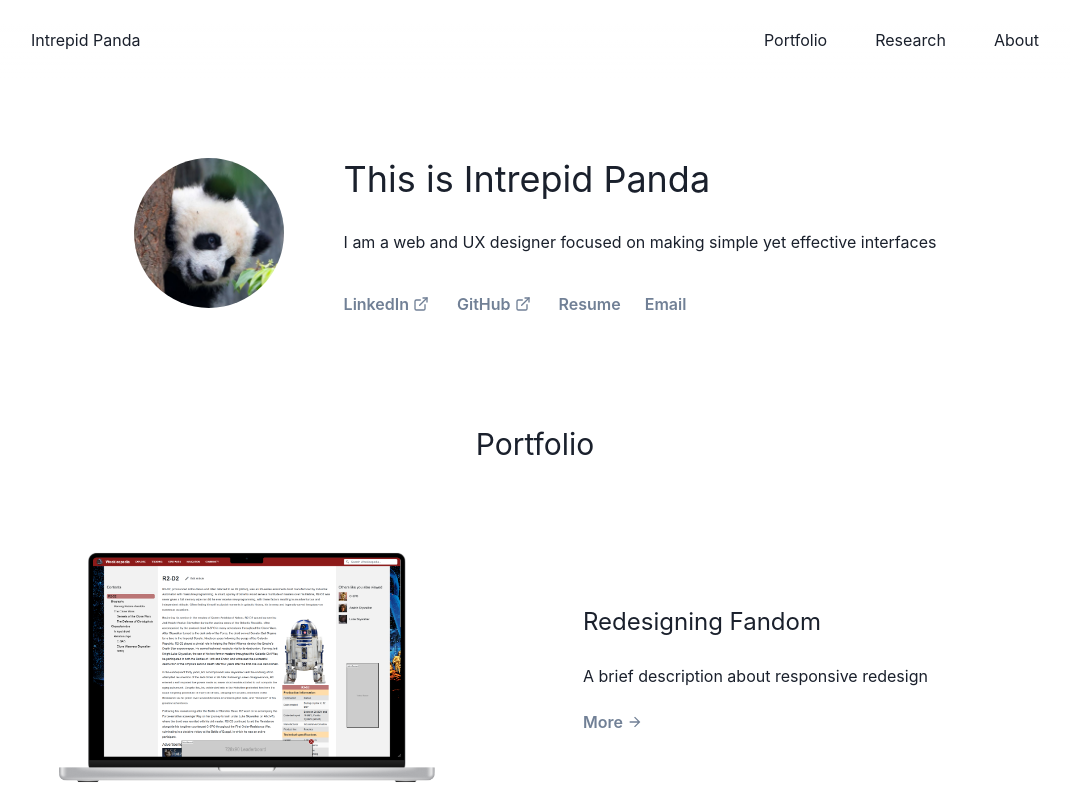
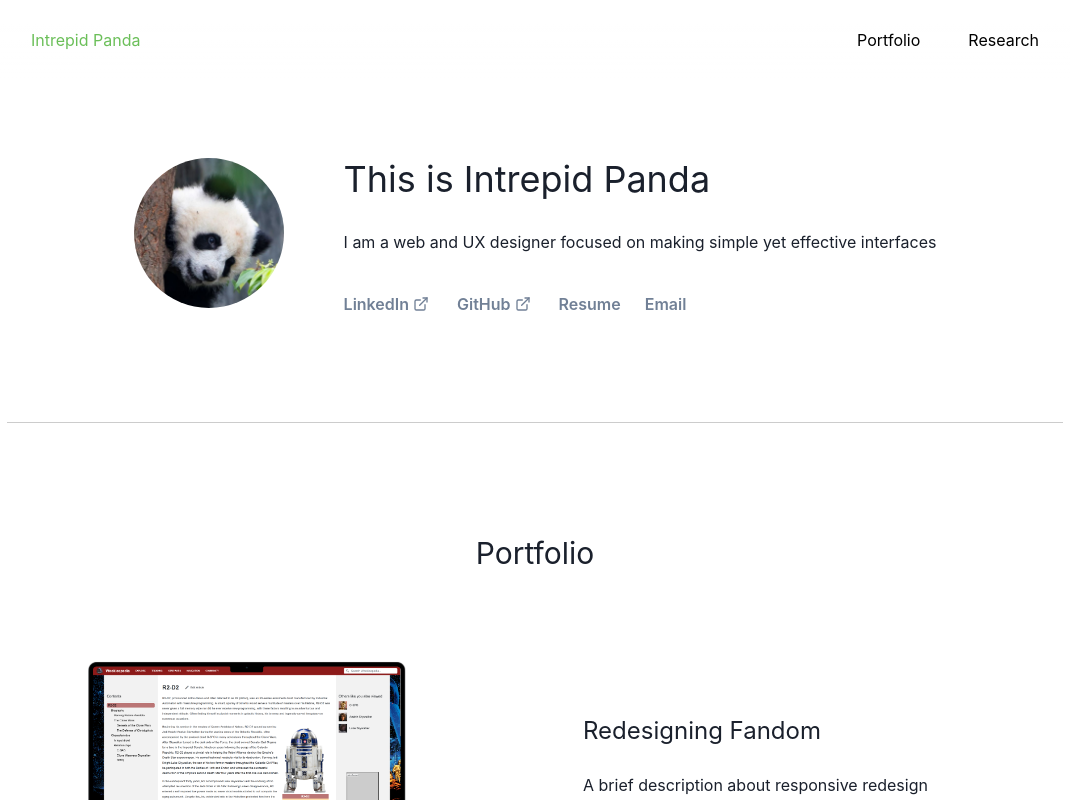
Before and after one commit to intrepidpanda123/cs1300-portfolio, a React (Create React App) app: page / in a window 1280 px wide. Shown: the top 800 px of the page, without its empty margins (105-1175 px from the left). Built offline with nearby package versions, Linux system fonts and the light colour scheme.

Commit message:
nav bar changes

```diff
--- a/public/index.html
+++ b/public/index.html
@@ -14,7 +14,7 @@
       manifest.json provides metadata used when your web app is installed on a
       user's mobile device or desktop. See https://developers.google.com/web/fundamentals/web-app-manifest/
     -->
-    <link rel="manifest" href="%PUBLIC_URL%/manifest.json" />
+    <link rel="manifest" href="%public_url%/manifest.json" />
     <!--
       Notice the use of %PUBLIC_URL% in the tags above.
       It will be replaced with the URL of the `public` folder during the build.
@@ -24,6 +24,11 @@
       work correctly both with client-side routing and a non-root public URL.
       Learn how to configure a non-root public URL by running `npm run build`.
     -->
+    <style>
+      html, body {
+        scroll-behavior: smooth !important;
+      }
+    </style>
     <title> CSCI1300 Portfolio </title>
   </head>
   <body>
--- a/src/Home.tsx
+++ b/src/Home.tsx
@@ -1,16 +1,17 @@
-import { Button, Center, HStack, Image, Link, Text, VStack } from '@chakra-ui/react';
+import { Button, Center, Divider, HStack, Image, Link, Text, VStack } from '@chakra-ui/react';
 import ProjectCard from './ProjectCard';
 import { ExternalLinkIcon } from '@chakra-ui/icons';
 
 function Home() {
   return (
     <Center
-      padding='128px 48px 0px'
+      padding='128px 48px 80px'
     >
       <VStack
         spacing='108px'
       >
         <HStack
+          id='intro-section'
           spacing='60px'
         >
           <Image
@@ -20,7 +21,6 @@ function Home() {
             alt='panda image'
           />
           <VStack
-            className='intro'
             align='flex-start'
             spacing='40px'
           >
@@ -74,6 +74,7 @@ function Home() {
             </HStack>
           </VStack>
         </HStack>
+        <Divider borderColor='#AAAAAA'/>
         <VStack id='portfolio-section' spacing='80px'>
           <Text fontSize='3xl'>
             Portfolio
@@ -86,6 +87,7 @@ function Home() {
             <ProjectCard name='Prototyping a Note-Taking App' description='A brief description about iterative design' imgPath='/cs1300-portfolio/iterative-design-screenshot.png' linkTo='/uiux/iterative-design'/>
           </VStack>
         </VStack>
+        <Divider borderColor='#AAAAAA'/>
         <VStack id='research-section' spacing='80px'>
           <Text fontSize='3xl'>
             Research
@@ -96,6 +98,9 @@ function Home() {
             <ProjectCard name='Ordering at Ten One Tea House' description='A brief description about personas and storyboarding' imgPath='/cs1300-portfolio/tenone.jpg' linkTo='/uiux/personas-storyboarding'/>
           </VStack>
         </VStack>
+        <Text pt='144px'>
+          Copyright 2022 © Intrepid Panda
+        </Text>
       </VStack>
     </Center>
   );
--- a/src/NavBar.tsx
+++ b/src/NavBar.tsx
@@ -1,21 +1,65 @@
-import { Link } from 'react-router-dom';
+import { useEffect, useState } from 'react';
 import { Flex, HStack, Text } from '@chakra-ui/react';
 
 interface TextLinkProps {
   to: string,
   label: string,
   ariaLabel: string,
+  priority: number,
+  currentActive: number,
+  setCurrentActive: any,
+  base?: boolean,
 }
 
 const TextLink = (props: TextLinkProps) => {
+  const scrollIn = () => {
+    const section = document.getElementById(props.to)!;
+    window.scrollTo(0, section.offsetTop - 100);
+  }
+
+  const updateActive = () => {
+    const section = document.getElementById(props.to)!;
+    const scroll = document.documentElement.scrollTop || document.body.scrollTop;
+
+    if ((props.base || section.offsetTop < scroll + 108) && props.priority > props.currentActive) {
+      props.setCurrentActive(props.priority);
+    }
+  }
+
+  useEffect(() => {
+    window.addEventListener('scroll', updateActive);
+    return () => {
+      window.removeEventListener('scroll', updateActive);
+    }
+  // eslint-disable-next-line react-hooks/exhaustive-deps
+  }, []);
+
   return (
-    <Text as={Link} to={props.to} aria-label={props.ariaLabel} _hover={{ color: '#6BBF59' }}>
+    <Text
+      onClick={scrollIn}
+      aria-label={props.ariaLabel}
+      _hover={{ color: '#6BBF59', cursor: 'pointer' }}
+      color={props.priority === props.currentActive ? '#6BBF59' : 'black'}
+    >
       {props.label}
     </Text>
   )
 }
 
 const NavBar = () => {
+  const [ currentActive, setCurrentActive ] = useState(0);
+
+  const resetCurrentActive = () => {
+    setCurrentActive(0);
+  }
+
+  useEffect(() => {
+    window.addEventListener('scroll', resetCurrentActive, true)
+    return () => {
+      window.removeEventListener('scroll', resetCurrentActive, true)
+    }
+  }, []);
+
   return (
     <Flex
       height='80px'
@@ -28,11 +72,32 @@ const NavBar = () => {
       bgGradient='linear(to-b, #FFFFFF, #FFFFFFFF, #FFFFFFEE, #FFFFFFDD, #FFFFFFAA, #FFFFFF00)'
       zIndex='1'
     >
-      <TextLink to='/' label='Intrepid Panda' ariaLabel='link to homepage'/>
+      <TextLink
+        base
+        priority={0}
+        currentActive={currentActive}
+        to='intro-section'
+        label='Intrepid Panda'
+        ariaLabel='link to homepage'
+        setCurrentActive={setCurrentActive}
+      />
       <HStack spacing='48px'>
-        <TextLink to='/uiux/responsive-redesign' label='Portfolio' ariaLabel='link to portfolio section' />
-        <TextLink to='/uiux/personas-storyboarding' label='Research' ariaLabel='link to research section' />
-        <TextLink to='/uiux/about' label='About' ariaLabel='link to about section' />
+        <TextLink
+          priority={1}
+          currentActive={currentActive}
+          to='portfolio-section'
+          label='Portfolio'
+          ariaLabel='link to portfolio'
+          setCurrentActive={setCurrentActive}
+        />
+        <TextLink
+          priority={2}
+          currentActive={currentActive}
+          to='research-section'
+          label='Research'
+          ariaLabel='link to research'
+          setCurrentActive={setCurrentActive}
+        />
       </HStack>
     </Flex>
   );
```
